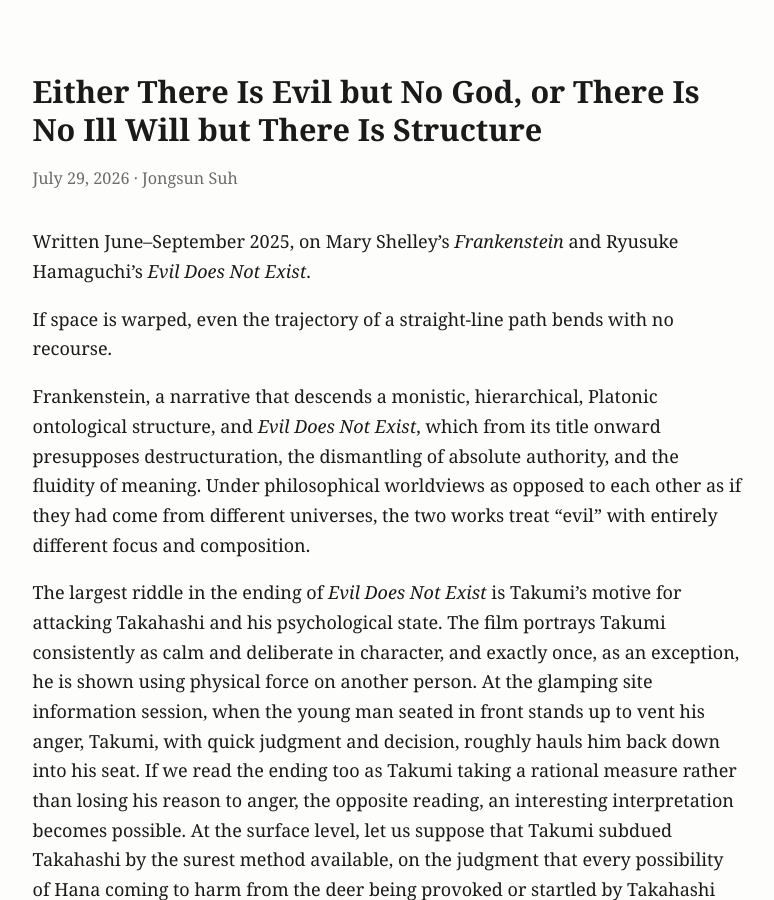
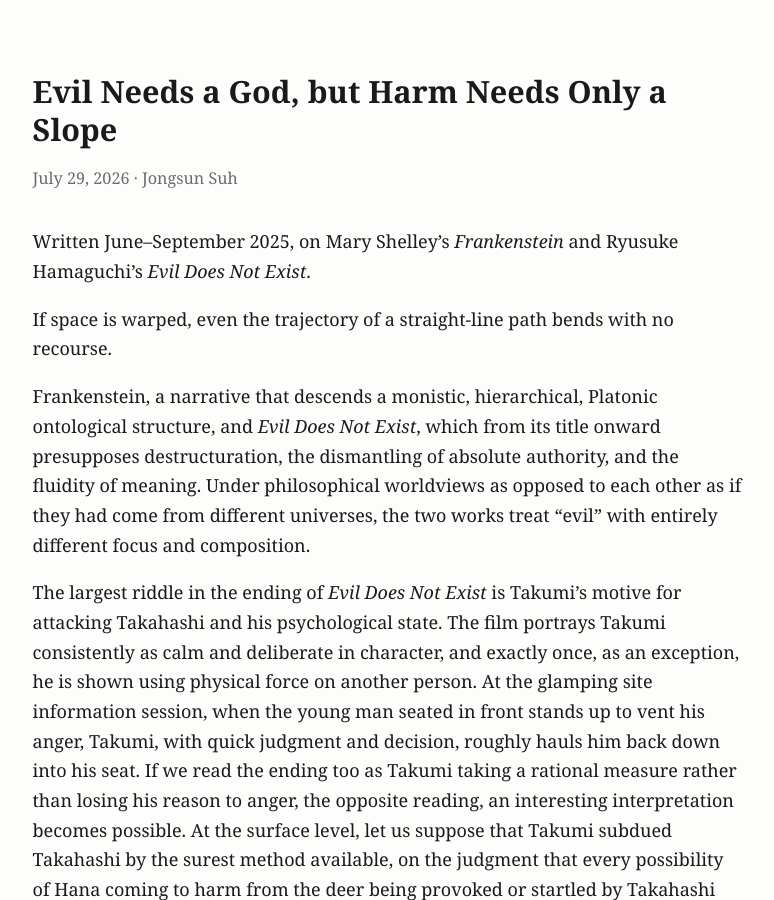
Before and after one commit to MajorLift/blog, a Jekyll site: the page built from _posts/2026-07-29-evil-does-not-exist-frankenstein.md, in a window 1280 px wide and 900 px high. Shown: the whole window, without its empty margins (252-1026 px from the left). Built offline with Jekyll 4.4.1, drawn with Linux system fonts in a browser that asks for light colours.

Commit message:
Retitle Evil Does Not Exist essay
The literal rendering of the Korean opening line carried four copulas
doing no work. The disjunction survives on the bare comma-plus-but.

```diff
--- a/_posts/2026-07-29-evil-does-not-exist-frankenstein.md
+++ b/_posts/2026-07-29-evil-does-not-exist-frankenstein.md
@@ -1,6 +1,6 @@
 ---
 layout: post
-title: "Either There Is Evil but No God, or There Is No Ill Will but There Is Structure"
+title: "Evil Needs a God, but Harm Needs Only a Slope"
 date: 2026-07-29 00:01:00 +0000
 category: criticism
 ---
```
